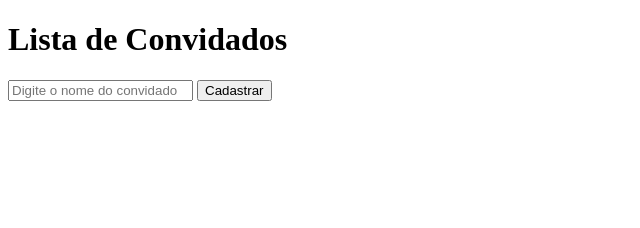
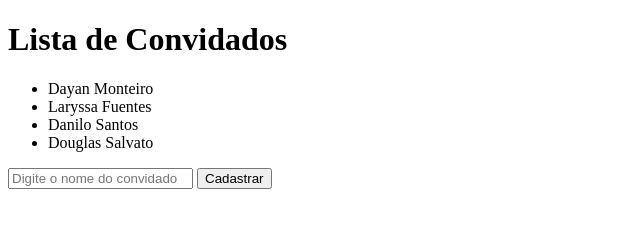
Before and after one commit to DayanMonteiro/Javascript, a plain HTML site: page JS-Ninja/app-lista-convidados/index.html in a window 1280 px wide. Shown: the whole page, without its empty margins (0-640 px from the left). Drawn offline with Linux system fonts and the light colour scheme.

Commit message:
app funcionalidades da lista

```diff
--- a/JS-Ninja/app-lista-convidados/index.html
+++ b/JS-Ninja/app-lista-convidados/index.html
@@ -15,15 +15,43 @@
         </div>
 
     <script type="text/javascript">
-       var lista = document.getElementById('lista');
-       var campo = document.getElementById('campo');
-       var botao = document.getElementById('botao');
+       var elLista = document.getElementById('lista');
+       var elCampo = document.getElementById('campo');
+       var elBotao = document.getElementById('botao');
 
        var convidados = [
-            {id: 1, nome: "Dayan Monteiro", idade:33},
-            {id: 2, nome: "Laryssa Fuentes", idade:24},
-            {id: 3, nome: "Danilo Santos", idade:37},
+            {nome: "Dayan Monteiro"},
+            {nome: "Laryssa Fuentes"},
+            {nome: "Danilo Santos"},
+            {nome: "Douglas Salvato"},
        ];
+
+        function listarConvidados() {
+            elLista.innerHTML = ""; //  ao add novo convidado vai limpar a lista de modo que ele não adicione de novo a lista ineita + apenas o novo convidado
+
+            for (convidado of convidados) { // parada convidado que ele criar ele mostrará esse convidado na lista
+                var elConvidado = document.createElement('li'); // vai criar um elemento li dentro da ul
+                // criar os elementos que serão colocados dentro da li
+                var elNome = document.createTextNode(convidado.nome); // o convidado.nome terá o nome que inserirmos
+
+                elConvidado.appendChild(elNome); // colocar o elemento nome dentro do elemento convidado
+                elLista.appendChild(elConvidado); // coloca o convidado na lista de convidados
+            }
+        }
+
+        listarConvidados();
+
+        var adicionarConvidado = function () {
+            var nome = elCampo.value;
+            convidados.push({nome: nome});
+            elCampo.value = ""; // ele apaga o nome digitado no campo de cadastro após cadastrar o nome
+
+            listarConvidados();
+        }
+
+        elBotao.onclick = adicionarConvidado;
+
+
     </script>
     </Body>
 </html>
```
